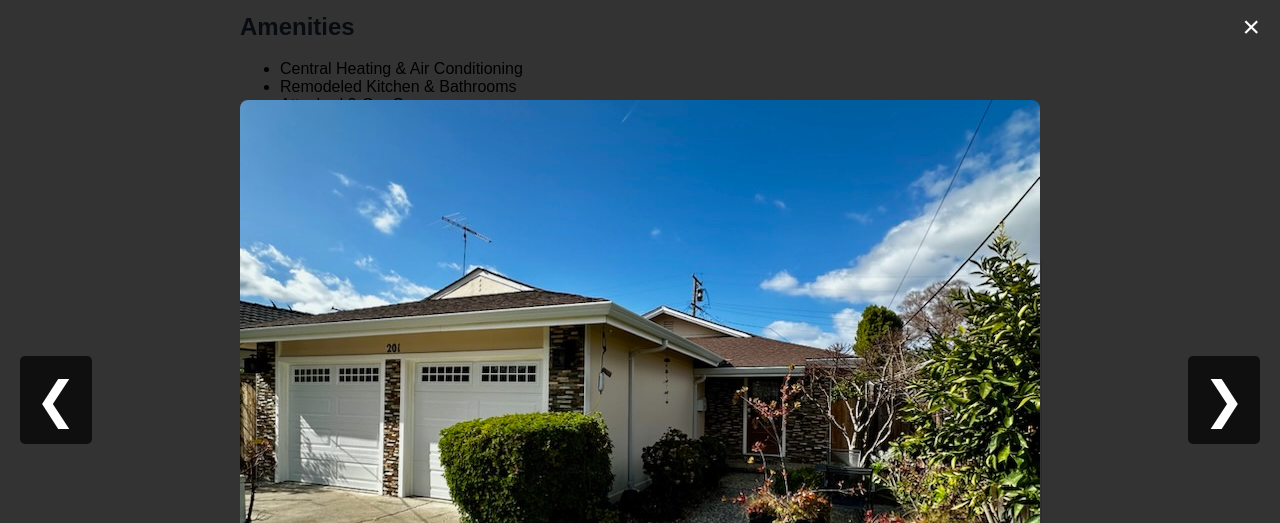
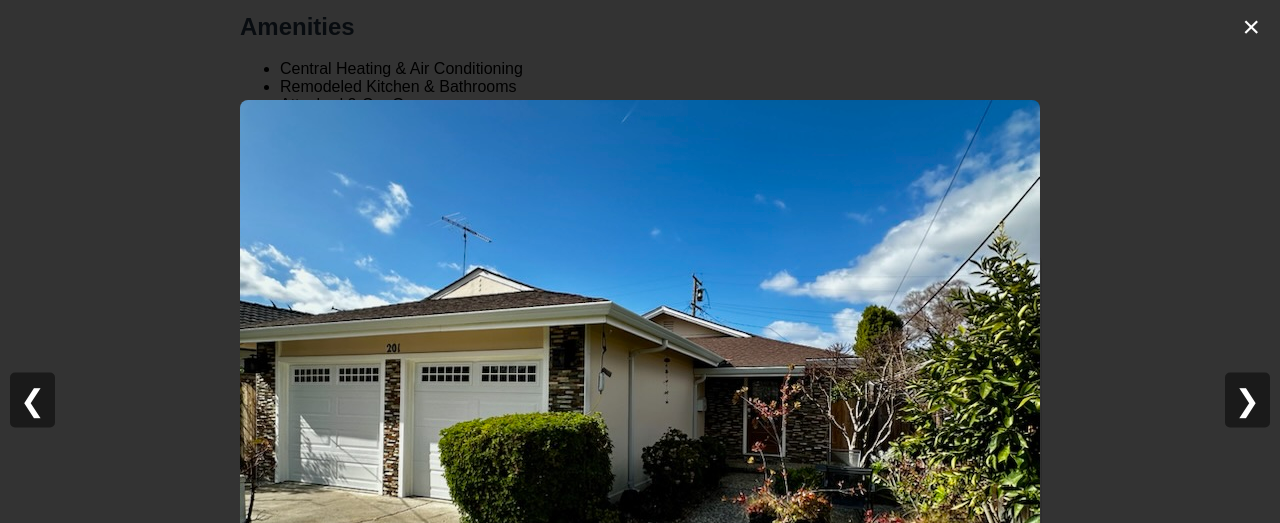
Before and after one commit to saabm/home-rental, a plain HTML site: page index.html in a window 1280 px wide. Both pictures are taken after a click on the picture 456 px from the left and 1194 px from the top of the page. Shown: the part 794-1317 px from the top of the page. Drawn offline with Linux system fonts and the light colour scheme.

Commit message:
Update index.html

```diff
--- a/index.html
+++ b/index.html
@@ -80,16 +80,15 @@
             position: absolute;
             top: 50%;
             transform: translateY(-50%);
-            font-size: 50px;
+            font-size: 30px;
             color: white;
             cursor: pointer;
-            background: rgba(0, 0, 0, 0.7);
-            padding: 15px;
+            background: rgba(0, 0, 0, 0.5);
+            padding: 10px;
             border-radius: 5px;
-            user-select: none;
         }
-        .prev { left: 20px; }
-        .next { right: 20px; }
+        .prev { left: 10px; }
+        .next { right: 10px; }
     </style>
 </head>
 <body>
```
